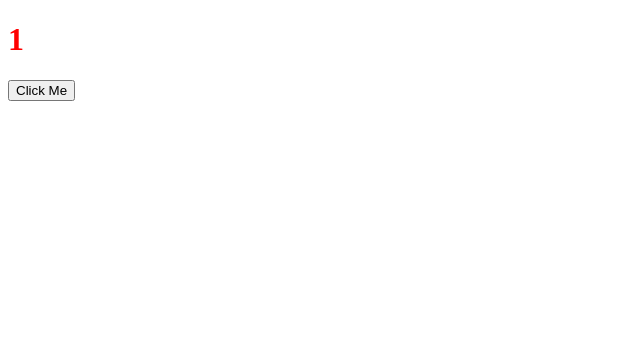
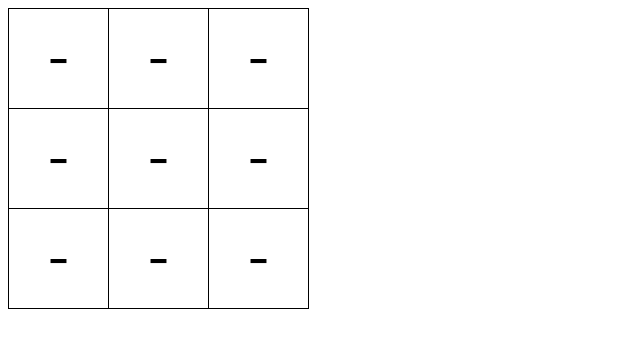
Before and after one commit to sreekrishnan-r/tic-tac-toe, a React app: page / in a window 1280 px wide. Shown: the whole page, without its empty margins (0-640 px from the left). Built offline with nearby package versions, Linux system fonts and the light colour scheme.

Commit message:
prepared game board in index.js file

```diff
--- a/src/index.css
+++ b/src/index.css
@@ -1,3 +1,29 @@
-h1 {
-  color: red;
+* {
+  box-sizing: border-box;
+  font-family: -apple-system, BlinkMacSystemFont, "Segoe UI", Roboto,
+    "Helvetica Neue", Arial, "Noto Sans", sans-serif, "Apple Color Emoji",
+    "Segoe UI Emoji", "Segoe UI Symbol", "Noto Color Emoji";
 }
+
+table {
+  border-collapse: collapse;
+}
+
+td {
+  border: 1px solid black;
+  width: 100px;
+  height: 100px;
+  text-align: center;
+}
+
+button {
+  width: 100%;
+  height: 100%;
+  border: none;
+  background-color: white;
+  font-size: 50px;
+}
+
+button:focus {
+  outline: none;
+}
--- a/src/index.js
+++ b/src/index.js
@@ -1,40 +1,46 @@
-import React from 'react';
-import ReactDOM from 'react-dom';
-import './index.css';
+import React from "react";
+import ReactDOM from "react-dom";
+import "./index.css";
 
-class Hello extends React.Component{
-    constructor(props){
-        super(props);
-        this.state = {
-            number: 1
-        };
-    }
-
-    handleNumber(){
-        this.setState({
-            number: this.state.number + 1
-        });
-    };
+class Board extends React.Component{
 
     render(){
         return(
             <div>
-                <h1>{this.state.number}</h1>
-                <button onClick={this.handleNumber.bind(this)}>Click Me</button>
+                <table>
+                    <tr>
+                        <td><button>-</button></td>
+                        <td><button>-</button></td>
+                        <td><button>-</button></td>
+                    </tr>
+                    <tr>
+                        <td><button>-</button></td>
+                        <td><button>-</button></td>
+                        <td><button>-</button></td>
+                    </tr>
+                    <tr>
+                        <td><button>-</button></td>
+                        <td><button>-</button></td>
+                        <td><button>-</button></td>
+                    </tr>
+                </table>
             </div>
+        );
+    }
+
+}
+
+
+class Game extends React.Component{
+    render(){
+        return(
+            <Board />
         );
     }
 }
 
-class Main extends React.Component{
-    render(){
-        return(
-            <Hello />
-        );
-    }
-}
-
+//========== Main Call ============
 ReactDOM.render(
-    <Main />,
-    document.getElementById("root")
+    <Game />,
+    document.getElementById('root')
 );
```
